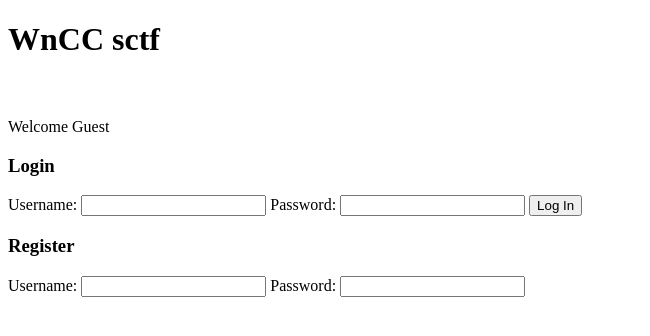
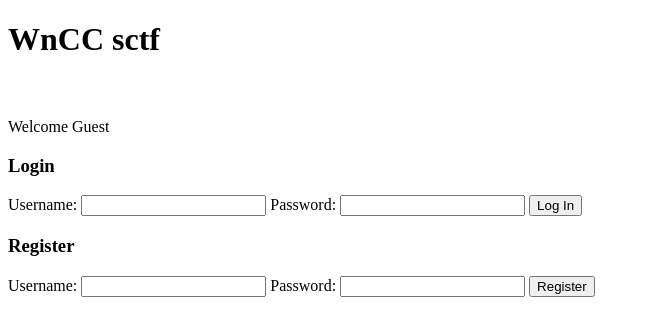
Before and after one commit to cheekujodhpur/wncc-sctf, a PHP site: page / in a window 1280 px wide. Shown: the top 336 px of the page, without its empty margins (0-650 px from the left). Run offline with PHP 8.4, Linux system fonts and the light colour scheme; a stand-in replaces the project's code that opens the database connection.

Commit message:
added register button

```diff
--- a/site/login.php
+++ b/site/login.php
@@ -18,6 +18,8 @@
     <input type = "text" name = "username" />
     <label for="password">Password:</label>
     <input type = "password" name = "password" />
+
+    <input type = "submit" value = "Register" />
 </form>
 <?php
     }
```
